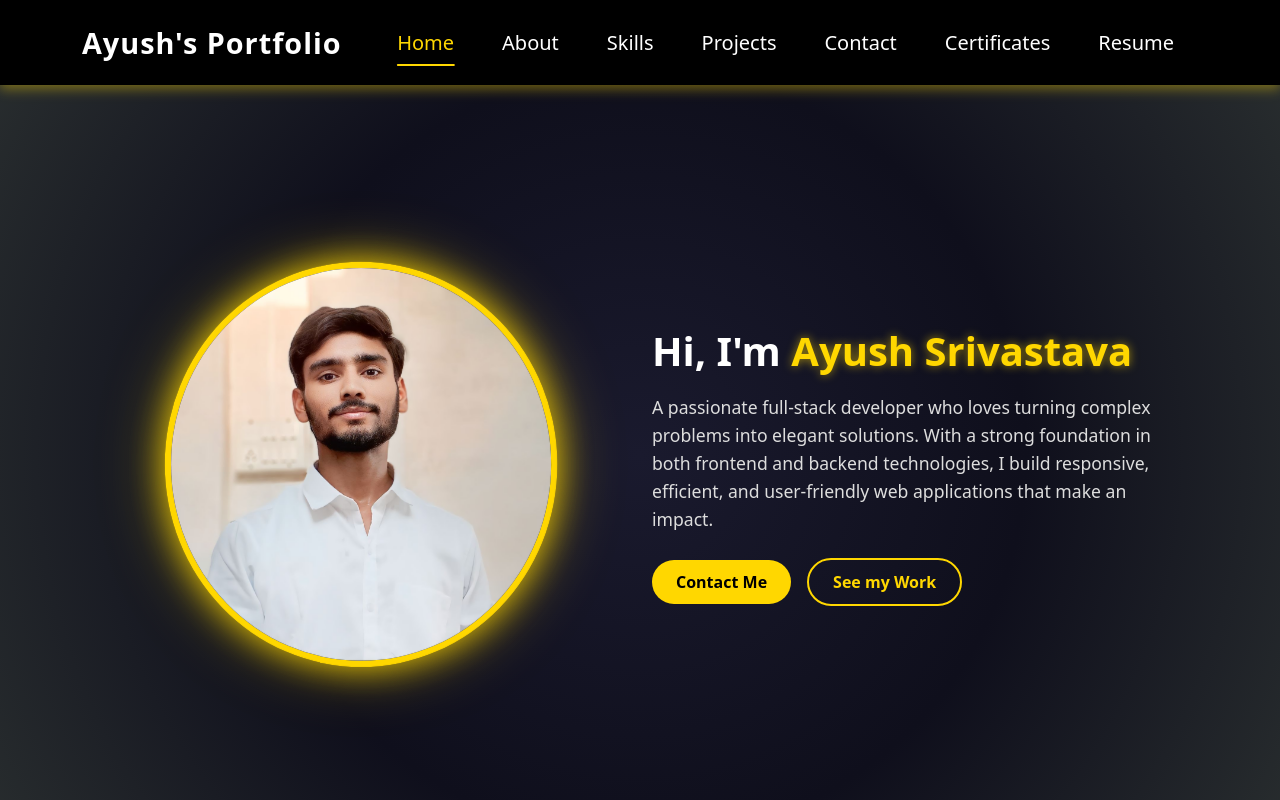
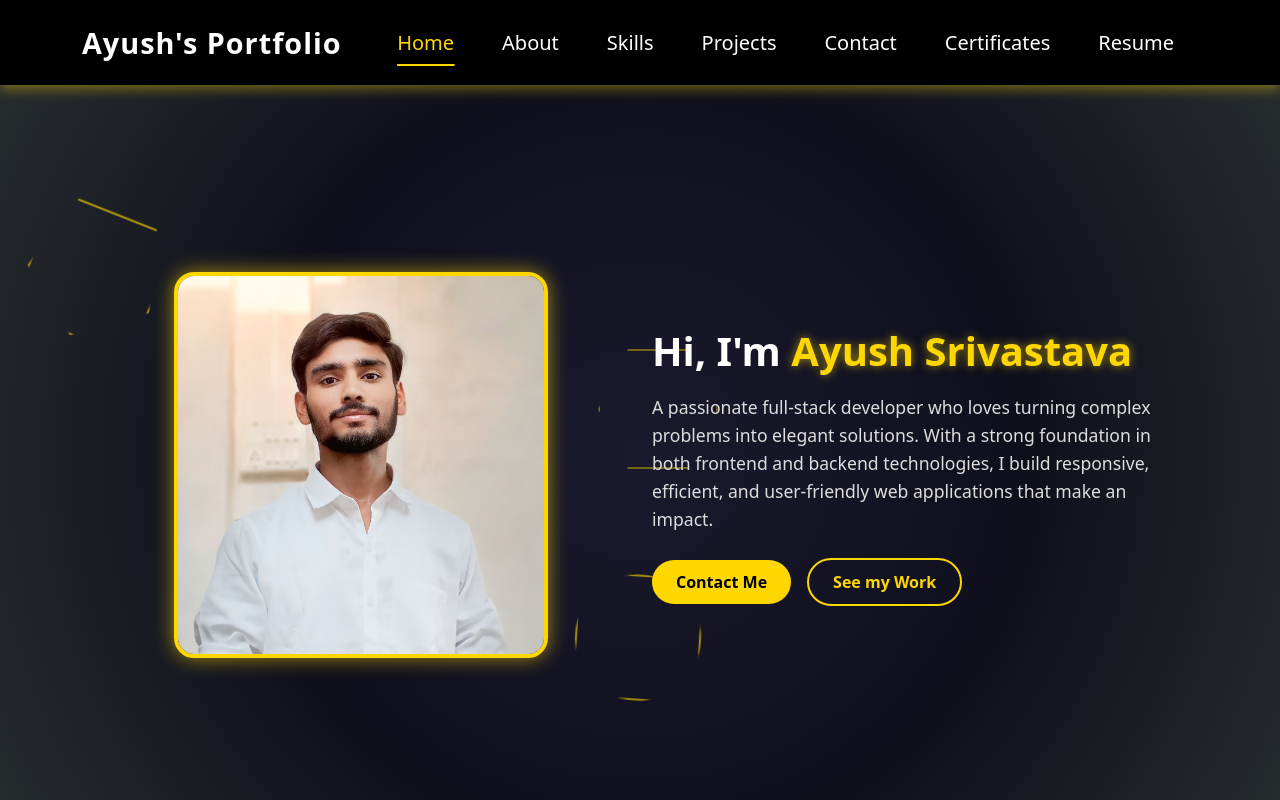
Before and after one commit to ayushsrivastava-01/faaltoo, a React (Vite) app: page / in a window 1280 px wide. Shown: the top 800 px of the page. Built offline with nearby package versions, Linux system fonts and the light colour scheme.

Commit message:
Animation

```diff
--- a/src/components/Hero.jsx
+++ b/src/components/Hero.jsx
@@ -12,11 +12,18 @@ const Hero = () => {
       <div className="background-animation"></div>
       <div className="container d-flex align-items-center justify-content-center min-vh-100">
         <div className="row align-items-center w-100">
+
+          {/* Image with animated background shapes */}
           <div className="col-lg-6 text-center mb-4 mb-lg-0 fade-in-left">
             <div className="image-wrapper">
+              <div className="shape shape1"></div>
+              <div className="shape shape2"></div>
+              <div className="shape shape3"></div>
               <img src={heroImage} alt="Hero" className="img-fluid hero-img" />
             </div>
           </div>
+
+          {/* Text Content */}
           <div className="col-lg-6 text-center text-lg-start fade-in-right">
             <h1 className="hero-heading">
               Hi, I'm <span className="highlight">Ayush Srivastava</span>
@@ -31,6 +38,7 @@ const Hero = () => {
               </Link>
             </div>
           </div>
+
         </div>
       </div>
     </section>
--- a/src/components/css/Hero.css
+++ b/src/components/css/Hero.css
@@ -30,6 +30,7 @@
   }
 }
 
+/* Fade animations */
 .fade-in-left {
   animation: fadeInLeft 1s ease forwards;
   opacity: 0;
@@ -50,51 +51,79 @@
   100% { opacity: 1; transform: translateX(0); }
 }
 
+/* ===================== IMAGE + SHAPES ===================== */
+.image-wrapper {
+  position: relative;
+  display: inline-block;
+}
+
+/* Hero Image */
 .hero-img {
   width: 70%;
   height: auto;
-  object-fit: cover;
-  border-radius: 50%;
-  border: 6px solid #FFD700;
-  box-shadow: 0 0 30px rgba(255, 215, 0, 0.9),
-              0 0 60px rgba(255, 215, 0, 0.6),
-              0 0 100px rgba(255, 215, 0, 0.3);
-  transform: scale(1.05);
-  transition: transform 0.5s ease, box-shadow 0.5s ease;
+  border-radius: 20px; /* Rounded rectangle */
+  border: 4px solid #FFD700;
   position: relative;
   z-index: 2;
-  animation: popIn 1s ease-out forwards, glowPulse 3s ease-in-out infinite, float 6s ease-in-out infinite;
+  box-shadow: 0 0 20px rgba(255, 215, 0, 0.6);
+  transition: transform 0.4s ease;
 }
 
 .hero-img:hover {
-  transform: scale(1.1);
-  box-shadow: 0 0 40px rgb(32, 243, 155),
-              0 0 80px rgba(139, 97, 224, 0.7),
-              0 0 120px rgba(255, 215, 0, 0.4);
+  transform: scale(1.05);
 }
 
-@keyframes popIn {
-  0% { transform: scale(0.8); opacity: 0; }
-  100% { transform: scale(1.05); opacity: 1; }
+/* Floating Shapes */
+.shape {
+  position: absolute;
+  width: 120px;
+  height: 120px;
+  background: transparent;
+  border: 2px solid #FFD700;
+  z-index: 1;
+  opacity: 0.4;
+  animation: floatShape 10s linear infinite;
 }
 
-@keyframes glowPulse {
-  0%, 100% {
-    box-shadow: 0 0 30px rgba(255, 215, 0, 0.8),
-                0 0 60px rgba(255, 215, 0, 0.4);
+/* Different shapes */
+.shape1 {
+  top: -40px;
+  left: -60px;
+  clip-path: polygon(50% 0%, 100% 38%, 82% 100%, 18% 100%, 0% 38%); /* Pentagon */
+  animation-delay: 0s;
+}
+
+.shape2 {
+  bottom: -50px;
+  right: -70px;
+  clip-path: circle(50% at 50% 50%); /* Circle */
+  animation-delay: 3s;
+}
+
+.shape3 {
+  top: 20%;
+  right: -90px;
+  clip-path: polygon(25% 0%, 75% 0%, 100% 50%, 75% 100%, 25% 100%, 0% 50%); /* Hexagon */
+  animation-delay: 6s;
+}
+
+/* Animation for shapes */
+@keyframes floatShape {
+  0% {
+    transform: translateY(0) rotate(0deg) scale(1);
+    opacity: 0.5;
   }
   50% {
-    box-shadow: 0 0 40px rgba(255, 215, 0, 1),
-                0 0 80px rgba(255, 215, 0, 0.6);
+    transform: translateY(-20px) rotate(180deg) scale(1.1);
+    opacity: 0.8;
+  }
+  100% {
+    transform: translateY(0) rotate(360deg) scale(1);
+    opacity: 0.5;
   }
 }
 
-@keyframes float {
-  0% { transform: translateY(0) scale(1.05); }
-  50% { transform: translateY(-20px) scale(1.05); }
-  100% { transform: translateY(0) scale(1.05); }
-}
-
+/* ===================== TEXT ===================== */
 .hero-heading {
   font-size: 2.5rem;
   font-weight: 700;
@@ -117,7 +146,6 @@
   position: relative;
 }
 
-/* ✨ Simple Fade-Slide Animation */
 .animate-text {
   opacity: 0;
   transform: translateY(20px);
@@ -132,7 +160,7 @@
   }
 }
 
-/* Buttons */
+/* ===================== BUTTONS ===================== */
 .hero-buttons .hero-btn {
   background-color: #FFD700;
   color: #000;
@@ -170,7 +198,7 @@
   box-shadow: 0 0 10px rgba(255, 215, 0, 0.6);
 }
 
-/* Responsive */
+/* ===================== RESPONSIVE ===================== */
 @media (max-width: 768px) {
   .hero-heading {
     font-size: 2rem;
@@ -183,4 +211,9 @@
   .hero-img {
     width: 60%;
   }
+
+  .shape {
+    width: 80px;
+    height: 80px;
+  }
 }
```
